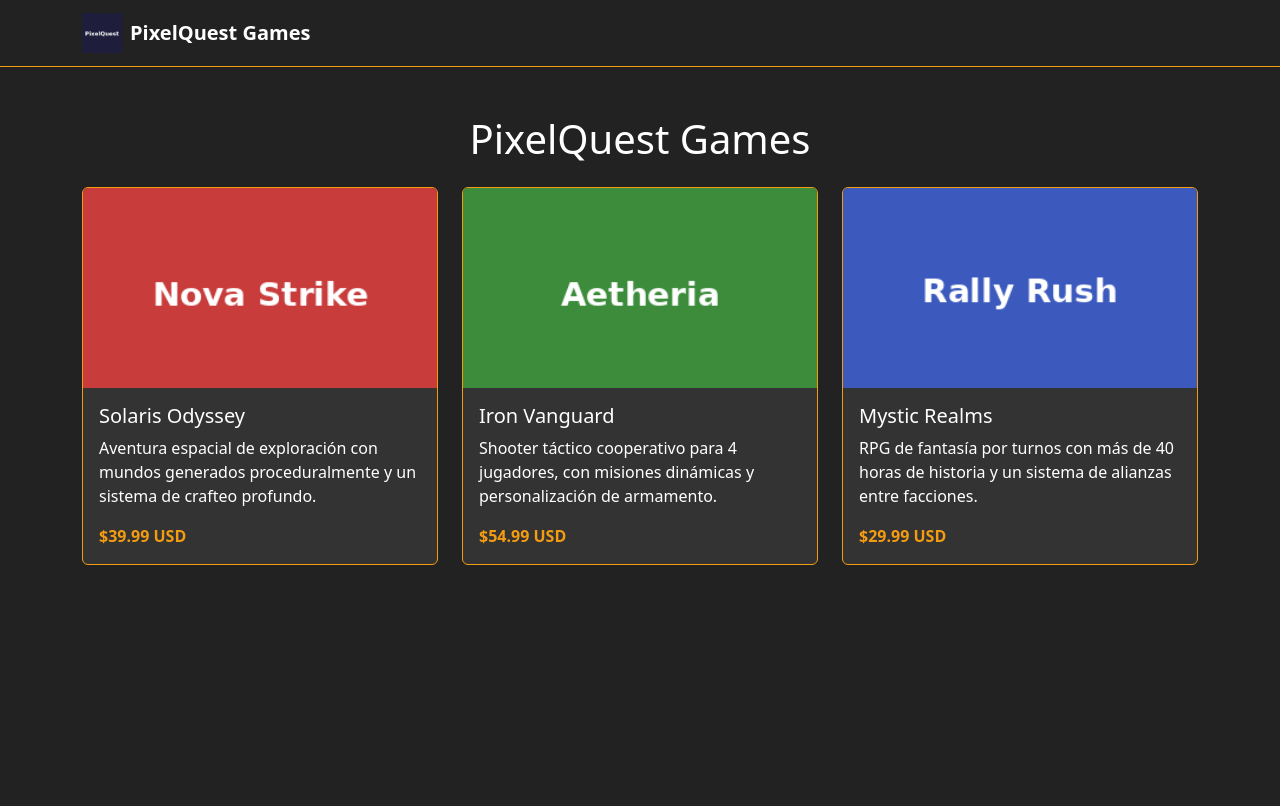
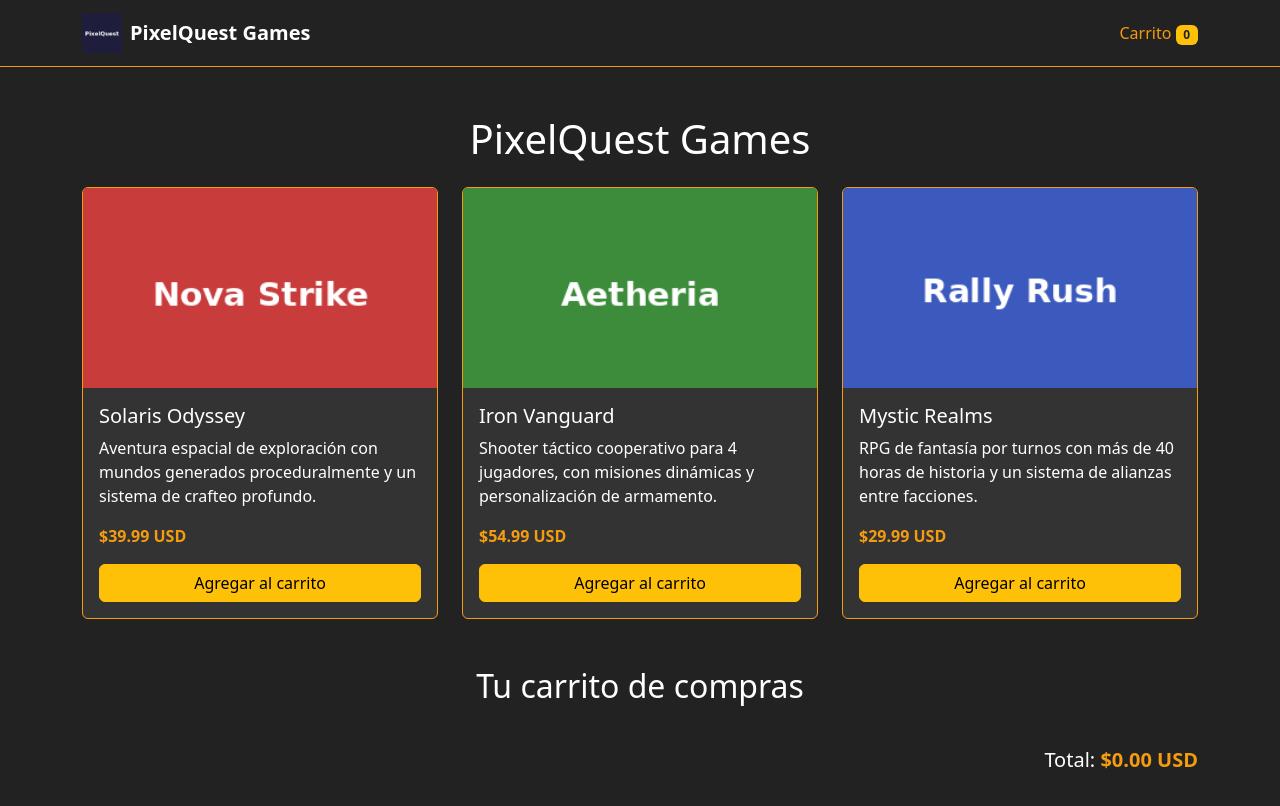
Before and after one commit to camigmar/Frontend-I, a React (Vite) app: page / in a window 1280 px wide. Shown: the top 806 px of the page. Built offline with nearby package versions, Linux system fonts and the light colour scheme.

Commit message:
Carrito de compras con cantidades, total y contador

```diff
--- a/src/App.jsx
+++ b/src/App.jsx
@@ -1,4 +1,5 @@
 import { useEffect, useState } from 'react'
+import Cart from './components/Cart.jsx'
 import Navbar from './components/Navbar.jsx'
 import ProductList from './components/ProductList.jsx'
 
@@ -9,6 +10,31 @@ function App() {
   const [cargando, setCargando] = useState(true)
   // mensaje si algo sale mal
   const [error, setError] = useState(null)
+  // productos que la persona agregó, cada uno con su cantidad
+  const [carrito, setCarrito] = useState([])
+
+  // si ya está le sumo 1, si no lo agrego con cantidad 1
+  function agregarAlCarrito(producto) {
+    setCarrito((carritoActual) => {
+      const yaEsta = carritoActual.some((item) => item.id === producto.id)
+
+      if (yaEsta) {
+        return carritoActual.map((item) =>
+          item.id === producto.id ? { ...item, cantidad: item.cantidad + 1 } : item
+        )
+      }
+
+      return [...carritoActual, { ...producto, cantidad: 1 }]
+    })
+  }
+
+  // saca el producto del carrito
+  function eliminarDelCarrito(id) {
+    setCarrito((carritoActual) => carritoActual.filter((item) => item.id !== id))
+  }
+
+  // suma de todas las cantidades para el número de la navbar
+  const cantidadEnCarrito = carrito.reduce((suma, item) => suma + item.cantidad, 0)
 
   // carga el json una sola vez cuando abre la página
   useEffect(() => {
@@ -40,7 +66,7 @@ function App() {
 
   return (
     <>
-      <Navbar />
+      <Navbar cantidadEnCarrito={cantidadEnCarrito} />
 
       <main className="container my-5">
         <h1 className="text-center mb-4">PixelQuest Games</h1>
@@ -48,7 +74,14 @@ function App() {
         {/* lo que se ve según cómo va la carga */}
         {cargando && <p className="text-center">Cargando productos...</p>}
         {error && <p className="text-center text-danger">{error}</p>}
-        {!cargando && !error && <ProductList productos={productos} />}
+        {!cargando && !error && (
+          <ProductList productos={productos} agregarAlCarrito={agregarAlCarrito} />
+        )}
+
+        {/* el link "Carrito" de la navbar baja hasta aquí */}
+        <section id="carrito" className="mt-5">
+          <Cart carrito={carrito} eliminarDelCarrito={eliminarDelCarrito} />
+        </section>
       </main>
     </>
   )
--- /dev/null
+++ b/src/components/Cart.jsx
@@ -0,0 +1,40 @@
+function Cart({ carrito, eliminarDelCarrito }) {
+  // suma de precio x cantidad de todo el carrito
+  const total = carrito.reduce((suma, item) => suma + item.price * item.cantidad, 0)
+
+  return (
+    <div className="carrito">
+      <h2 className="text-center mb-4">Tu carrito de compras</h2>
+
+      <ul className="list-group mb-3">
+        {/* una fila por producto */}
+        {carrito.map((item) => (
+          <li
+            key={item.id}
+            className="list-group-item d-flex justify-content-between align-items-center gap-3"
+          >
+            <span>
+              {item.title} x{item.cantidad}
+            </span>
+            <span className="ms-auto precio fw-bold">
+              ${(item.price * item.cantidad).toFixed(2)} USD
+            </span>
+            <button
+              type="button"
+              className="btn btn-sm btn-outline-danger"
+              onClick={() => eliminarDelCarrito(item.id)}
+            >
+              Eliminar
+            </button>
+          </li>
+        ))}
+      </ul>
+
+      <p className="text-end fs-5">
+        Total: <span className="precio fw-bold">${total.toFixed(2)} USD</span>
+      </p>
+    </div>
+  )
+}
+
+export default Cart
--- a/src/components/Navbar.jsx
+++ b/src/components/Navbar.jsx
@@ -1,4 +1,4 @@
-function Navbar() {
+function Navbar({ cantidadEnCarrito }) {
   return (
     // barra de arriba con el logo y el nombre
     <nav className="navbar navbar-dark sticky-top">
@@ -12,6 +12,11 @@ function Navbar() {
           />
           PixelQuest Games
         </a>
+
+        {/* baja hasta el carrito y muestra cuántos productos hay */}
+        <a className="nav-link" href="#carrito">
+          Carrito <span className="badge bg-warning text-dark">{cantidadEnCarrito}</span>
+        </a>
       </div>
     </nav>
   )
--- a/src/components/ProductCard.jsx
+++ b/src/components/ProductCard.jsx
@@ -1,4 +1,4 @@
-function ProductCard({ producto }) {
+function ProductCard({ producto, agregarAlCarrito }) {
   return (
     // tarjeta de un solo producto
     <div className="card producto h-100">
@@ -12,6 +12,14 @@ function ProductCard({ producto }) {
         <p className="card-text">{producto.description}</p>
         {/* precio siempre con 2 decimales */}
         <p className="card-text precio fw-bold">${producto.price.toFixed(2)} USD</p>
+        {/* manda este producto al carrito */}
+        <button
+          type="button"
+          className="btn btn-warning w-100"
+          onClick={() => agregarAlCarrito(producto)}
+        >
+          Agregar al carrito
+        </button>
       </div>
     </div>
   )
--- a/src/components/ProductList.jsx
+++ b/src/components/ProductList.jsx
@@ -1,12 +1,12 @@
 import ProductCard from './ProductCard.jsx'
 
-function ProductList({ productos }) {
+function ProductList({ productos, agregarAlCarrito }) {
   return (
     // 1 columna en celular, 2 en tablet y 3 en pantalla grande
     <div className="row g-4">
       {productos.map((producto) => (
         <div className="col-12 col-md-6 col-lg-4" key={producto.id}>
-          <ProductCard producto={producto} />
+          <ProductCard producto={producto} agregarAlCarrito={agregarAlCarrito} />
         </div>
       ))}
     </div>
--- a/src/index.css
+++ b/src/index.css
@@ -21,6 +21,15 @@ body {
   font-weight: bold;
 }
 
+/* link del carrito en naranja como en la versión anterior */
+.navbar .nav-link {
+  color: var(--pq-naranja);
+}
+
+.navbar .nav-link:hover {
+  color: #fff;
+}
+
 /* tarjetas de productos */
 .card.producto {
   background-color: var(--pq-card);
@@ -37,3 +46,15 @@ body {
 .precio {
   color: var(--pq-naranja);
 }
+
+/* para que la navbar no tape el título al bajar al carrito */
+#carrito {
+  scroll-margin-top: 80px;
+}
+
+/* filas del carrito con el mismo estilo oscuro de las cards */
+.carrito .list-group-item {
+  background-color: var(--pq-card);
+  border-color: var(--pq-naranja);
+  color: #fff;
+}
```
